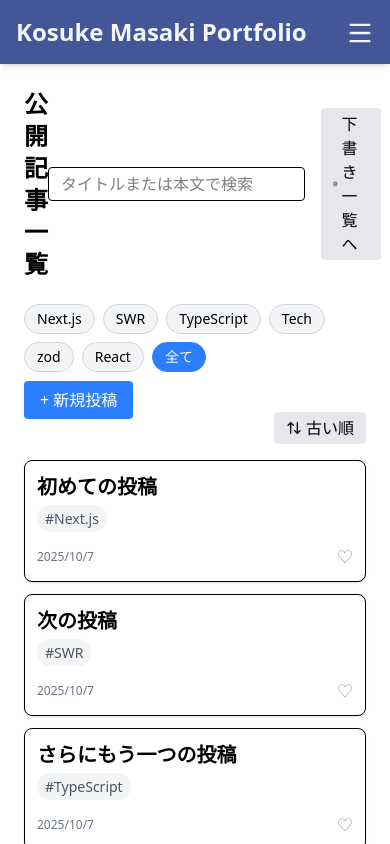
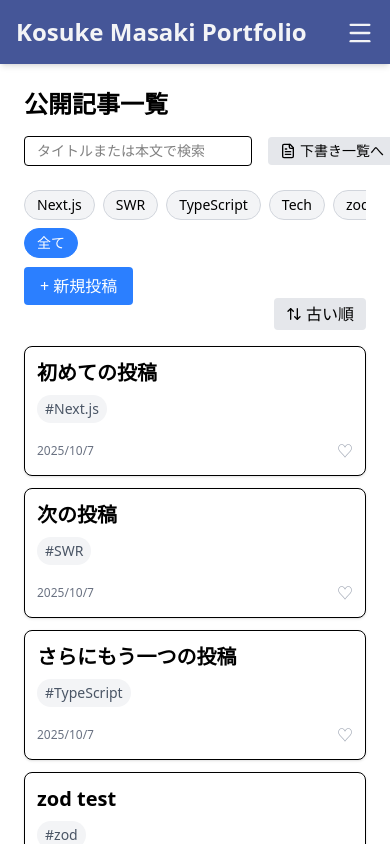
Before and after one commit to kosukemdev/my-app, a Next.js app: page /works/blog in a window 390 px wide. Shown: the top 844 px of the page. Built offline with nearby package versions, Linux system fonts and the light colour scheme.

Commit message:
スタイル微調整

```diff
--- a/app/works/blog/[id]/page.tsx
+++ b/app/works/blog/[id]/page.tsx
@@ -26,7 +26,10 @@ export default async function DetailPage({
         <h1 className="text-3xl font-bold">{post.title}</h1>
         <p className="text-gray-500 mt-2">
           {post.tags?.map((tag) => (
-            <span key={tag} className="mr-2">
+            <span
+              key={tag}
+              className="text-sm bg-gray-100 px-2 py-1 rounded-full mr-2 inline-block"
+            >
               #{tag}
             </span>
           ))}
--- a/app/works/blog/components/PostList.tsx
+++ b/app/works/blog/components/PostList.tsx
@@ -7,7 +7,13 @@ import { Post } from "../page";
 import { ArrowUpDown } from "lucide-react";
 import { mutate } from "swr";
 
-export default function PostList({ posts, showLikeButton }: { posts: Post[]; showLikeButton: boolean }) {
+export default function PostList({
+  posts,
+  showLikeButton,
+}: {
+  posts: Post[];
+  showLikeButton: boolean;
+}) {
   const [isAscending, setIsAscending] = useState(true);
   const toggleSortOrder = () => {
     setIsAscending((prev) => !prev);
@@ -88,7 +94,7 @@ export default function PostList({ posts, showLikeButton }: { posts: Post[]; sho
                     {post.tags?.map((t: string, i: number) => (
                       <span
                         key={`${t}-${i}`}
-                        className="text-sm bg-gray-100 px-2 py-1 rounded-full"
+                        className="text-sm bg-gray-100 px-2 py-1 rounded-full mr-2 inline-block"
                       >
                         #{t}
                       </span>
--- a/app/works/blog/components/TagFilter.tsx
+++ b/app/works/blog/components/TagFilter.tsx
@@ -11,7 +11,6 @@ export default function TagFilter({
   selectedTags,
   setSelectedTags,
 }: TagFilterProps) {
-
   const toggleTags = (tag: string) => {
     setSelectedTags((prev) =>
       prev.includes(tag) ? prev.filter((t) => t !== tag) : [...prev, tag]
@@ -20,12 +19,14 @@ export default function TagFilter({
 
   return (
     <div className="flex flex-wrap gap-2 mb-4">
+      <div className="overflow-x-scroll flex space-x-2 md:overflow-auto">
         {allTags.map((tag, i) => (
           <button
             key={`${tag}-${i}`}
             onClick={() => {
               toggleTags(tag);
             }}
+            // 折り返さず、スクロールさせるスタイルを追加
             className={`px-3 py-1 rounded-full border text-sm transition ${
               selectedTags.includes(tag)
                 ? "bg-blue-500 text-white border-blue-500"
@@ -35,6 +36,7 @@ export default function TagFilter({
             {tag}
           </button>
         ))}
+      </div>
 
       <button
         onClick={() => setSelectedTags([])}
--- a/app/works/blog/components/WordFilter.tsx
+++ b/app/works/blog/components/WordFilter.tsx
@@ -32,7 +32,7 @@ export default function WordFilter({
       value={inputValue}
       onChange={(e) => setInputValue(e.target.value)}
       placeholder="タイトルまたは本文で検索"
-      className="border px-3 py-1 rounded focus:outline-none"
+      className="border px-3 py-1 rounded focus:outline-none text-sm md:text-base"
     />
   );
 }
--- a/app/works/blog/drafts/page.tsx
+++ b/app/works/blog/drafts/page.tsx
@@ -42,9 +42,9 @@ export default function DraftListPage() {
 
   return (
     <div className="max-w-3xl mx-auto p-6 space-y-4">
-      <div className="flex justify-between items-center mb-6">
+      <div className="md:flex justify-between items-center mb-6">
         <h1 className="text-2xl font-bold">下書き一覧</h1>
-        <div className="flex items-center gap-4">
+        <div className="flex items-center gap-4 mt-4 md:mt-0">
           <WordFilter
             value={searchQuery}
             onChange={setSearchQuery}
@@ -52,7 +52,7 @@ export default function DraftListPage() {
           />
           <Link
             href="/works/blog"
-            className="mr-0 ml-auto px-3 py-1 bg-gray-200 rounded hover:bg-gray-300 transition flex items-center cursor-pointer"
+            className="mr-0 ml-auto px-3 py-1 bg-gray-200 rounded hover:bg-gray-300 transition flex items-center cursor-pointer text-sm text-nowrap"
           >
             <FileText className="inline-block w-4 h-4 mr-1" />
             公開記事一覧へ
--- a/app/works/blog/page.tsx
+++ b/app/works/blog/page.tsx
@@ -56,9 +56,9 @@ export default function BlogListPage() {
 
   return (
     <div className="p-6 space-y-4 max-w-3xl mx-auto">
-      <div className="flex justify-between items-center mb-6">
+      <div className="md:flex justify-between items-center mb-6">
         <h1 className="text-2xl font-bold">公開記事一覧</h1>
-        <div className="flex items-center gap-4">
+        <div className="flex items-center gap-4 mt-4 md:mt-0">
           <WordFilter
             value={searchQuery}
             onChange={setSearchQuery}
@@ -66,7 +66,7 @@ export default function BlogListPage() {
           />
           <Link
             href="/works/blog/drafts"
-            className="mr-0 ml-auto px-3 py-1 bg-gray-200 rounded hover:bg-gray-300 transition flex items-center cursor-pointer"
+            className="mr-0 ml-auto px-3 py-1 bg-gray-200 rounded hover:bg-gray-300 transition flex items-center cursor-pointer text-sm text-nowrap"
           >
             <FileText className="inline-block w-4 h-4 mr-1" />
             下書き一覧へ
```
Lines whose indentation alone changed are shown as unchanged.
